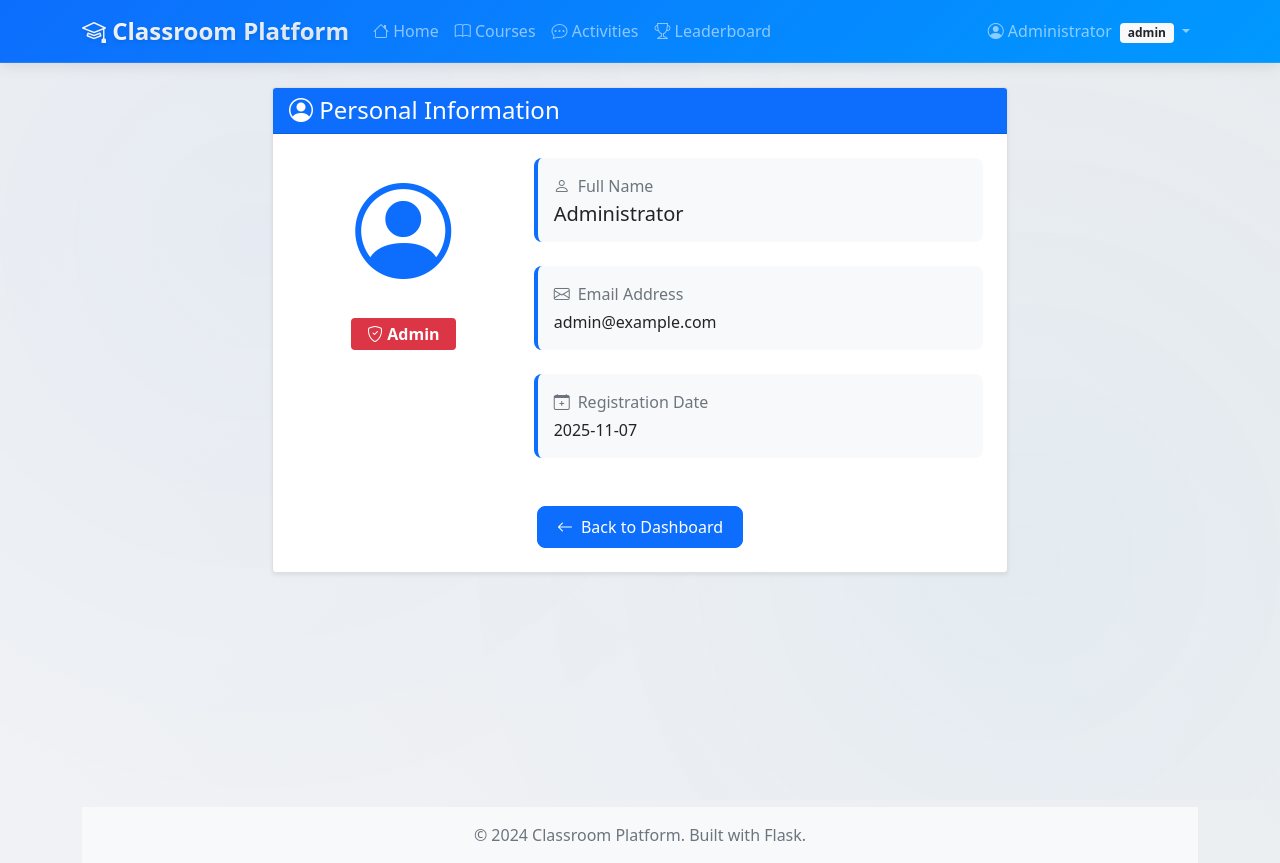
After one commit to COMP5241-2526Sem1/groupproject-team_5, a Flask app: page /profile in a window 1280 px wide. The commit adds this page. Run offline with Flask 3, Linux system fonts and the light colour scheme; a user stored in the database is signed in; some libraries are stand-ins or nearby versions.

Commit message:
Modify the registered student ID issue and add the display information feature

```diff
--- a/app/forms.py
+++ b/app/forms.py
@@ -15,7 +15,7 @@ class RegistrationForm(FlaskForm):
     password = PasswordField('Password', validators=[DataRequired(), Length(min=6)])
     password2 = PasswordField('Confirm Password', validators=[DataRequired(), EqualTo('password')])
     role = SelectField('Role', choices=[('student', 'Student'), ('instructor', 'Instructor')], validators=[DataRequired()])
-    student_id = StringField('Student ID (Required for students)')
+    student_id = StringField('Student ID (Optional for instructors)')
     submit = SubmitField('Register')
 
     def validate_email(self, email):
@@ -24,8 +24,7 @@ class RegistrationForm(FlaskForm):
             raise ValidationError('This email is already registered')
 
     def validate_student_id(self, student_id):
-        if self.role.data == 'student' and not student_id.data:
-            raise ValidationError('Students must provide a student ID')
+        # 只验证重复性，不再要求学生必须输入（会自动生成）
         if student_id.data:
             user = User.query.filter_by(student_id=student_id.data).first()
             if user:
--- a/app/routes/auth.py
+++ b/app/routes/auth.py
@@ -63,13 +63,20 @@ def register():
                 print(f"DEBUG: Captcha expired")
                 return render_template('auth/register.html', form=form)
 
+        # 为学生自动生成学生ID
+        student_id = None
+        if form.role.data == 'student':
+            student_id = User.generate_student_id()
+        elif form.role.data == 'instructor' and form.student_id.data:
+            student_id = form.student_id.data
+
         # 创建用户
         user = User(
             name=form.name.data,
             email=form.email.data,
             password_hash=generate_password_hash(form.password.data),
             role=form.role.data,
-            student_id=form.student_id.data if form.role.data == 'student' else None
+            student_id=student_id
         )
         db.session.add(user)
 
@@ -79,7 +86,10 @@ def register():
 
         # 自动登录用户
         login_user(user, remember=True)
-        flash(f'注册成功！欢迎您，{user.name}！', 'success')
+        if form.role.data == 'student':
+            flash(f'注册成功！欢迎您，{user.name}！您的学号是：{student_id}', 'success')
+        else:
+            flash(f'注册成功！欢迎您，{user.name}！', 'success')
         print(f"DEBUG: User {user.name} registered successfully, redirecting to dashboard")
         return redirect(url_for('main.dashboard'))
     else:
@@ -135,6 +145,12 @@ def send_email_captcha():
     except Exception as e:
         return jsonify({'code': 500, 'message': f'验证码发送失败：{str(e)}'})
 
+@bp.route('/profile')
+@login_required
+def profile():
+    """用户个人信息页面"""
+    return render_template('auth/profile.html', user=current_user)
+
 @bp.route('/logout')
 def logout():
     logout_user()
--- /dev/null
+++ b/templates/auth/profile.html
@@ -0,0 +1,204 @@
+{% extends "base.html" %}
+
+{% block title %}Profile - Classroom Platform{% endblock %}
+
+{% block content %}
+<div class="row justify-content-center">
+    <div class="col-lg-8 col-md-10">
+        <div class="card shadow-sm">
+            <div class="card-header bg-primary text-white">
+                <h4 class="card-title mb-0">
+                    <i class="bi bi-person-circle"></i> Personal Information
+                </h4>
+            </div>
+            <div class="card-body p-4">
+                <div class="row">
+                    <div class="col-md-4 text-center mb-4">
+                        <div class="profile-avatar mb-3">
+                            <i class="bi bi-person-circle text-primary" style="font-size: 6rem;"></i>
+                        </div>
+                        <div class="profile-role">
+                            <span class="badge bg-{% if user.role == 'student' %}success{% elif user.role == 'instructor' %}warning{% else %}danger{% endif %} fs-6 px-3 py-2">
+                                <i class="bi bi-{% if user.role == 'student' %}mortarboard{% elif user.role == 'instructor' %}person-workspace{% else %}shield-check{% endif %}"></i>
+                                {{ user.role.title() }}
+                            </span>
+                        </div>
+                    </div>
+
+                    <div class="col-md-8">
+                        <div class="profile-info">
+                            <div class="info-item mb-4">
+                                <label class="form-label text-muted mb-1">
+                                    <i class="bi bi-person me-2"></i>Full Name
+                                </label>
+                                <div class="info-value">
+                                    <h5 class="mb-0">{{ user.name }}</h5>
+                                </div>
+                            </div>
+
+                            <div class="info-item mb-4">
+                                <label class="form-label text-muted mb-1">
+                                    <i class="bi bi-envelope me-2"></i>Email Address
+                                </label>
+                                <div class="info-value">
+                                    <p class="mb-0 text-dark">{{ user.email }}</p>
+                                </div>
+                            </div>
+
+                            {% if user.student_id %}
+                            <div class="info-item mb-4">
+                                <label class="form-label text-muted mb-1">
+                                    <i class="bi bi-card-text me-2"></i>Student ID
+                                </label>
+                                <div class="info-value">
+                                    <p class="mb-0 text-dark font-monospace">{{ user.student_id }}</p>
+                                </div>
+                            </div>
+                            {% endif %}
+
+                            <div class="info-item mb-4">
+                                <label class="form-label text-muted mb-1">
+                                    <i class="bi bi-calendar-plus me-2"></i>Registration Date
+                                </label>
+                                <div class="info-value">
+                                    <p class="mb-0 text-dark">{{ user.created_at|local_date }}</p>
+                                </div>
+                            </div>
+                        </div>
+                    </div>
+                </div>
+
+                {% if user.role == 'student' %}
+                <hr class="my-4">
+                <div class="student-stats">
+                    <h6 class="text-muted mb-3">
+                        <i class="bi bi-graph-up me-2"></i>Academic Statistics
+                    </h6>
+                    <div class="row text-center">
+                        <div class="col-md-4">
+                            <div class="stat-item">
+                                <div class="stat-icon text-primary mb-2">
+                                    <i class="bi bi-book" style="font-size: 2rem;"></i>
+                                </div>
+                                <div class="stat-number h4">{{ user.enrollments|length }}</div>
+                                <div class="stat-label text-muted">Enrolled Courses</div>
+                            </div>
+                        </div>
+                        <div class="col-md-4">
+                            <div class="stat-item">
+                                <div class="stat-icon text-success mb-2">
+                                    <i class="bi bi-chat-dots" style="font-size: 2rem;"></i>
+                                </div>
+                                <div class="stat-number h4">{{ user.responses|length }}</div>
+                                <div class="stat-label text-muted">Activity Responses</div>
+                            </div>
+                        </div>
+                        <div class="col-md-4">
+                            <div class="stat-item">
+                                <div class="stat-icon text-warning mb-2">
+                                    <i class="bi bi-question-circle" style="font-size: 2rem;"></i>
+                                </div>
+                                <div class="stat-number h4">{{ user.questions|length }}</div>
+                                <div class="stat-label text-muted">Questions Asked</div>
+                            </div>
+                        </div>
+                    </div>
+                </div>
+                {% elif user.role == 'instructor' %}
+                <hr class="my-4">
+                <div class="instructor-stats">
+                    <h6 class="text-muted mb-3">
+                        <i class="bi bi-graph-up me-2"></i>Teaching Statistics
+                    </h6>
+                    <div class="row text-center">
+                        <div class="col-md-4">
+                            <div class="stat-item">
+                                <div class="stat-icon text-primary mb-2">
+                                    <i class="bi bi-book" style="font-size: 2rem;"></i>
+                                </div>
+                                <div class="stat-number h4">{{ user.courses|length }}</div>
+                                <div class="stat-label text-muted">Courses Created</div>
+                            </div>
+                        </div>
+                        <div class="col-md-4">
+                            <div class="stat-item">
+                                <div class="stat-icon text-success mb-2">
+                                    <i class="bi bi-chat-dots" style="font-size: 2rem;"></i>
+                                </div>
+                                <div class="stat-number h4">
+                                    {% set activity_count = 0 %}
+                                    {% for course in user.courses %}
+                                        {% set activity_count = activity_count + course.activities|length %}
+                                    {% endfor %}
+                                    {{ activity_count }}
+                                </div>
+                                <div class="stat-label text-muted">Activities Created</div>
+                            </div>
+                        </div>
+                        <div class="col-md-4">
+                            <div class="stat-item">
+                                <div class="stat-icon text-warning mb-2">
+                                    <i class="bi bi-people" style="font-size: 2rem;"></i>
+                                </div>
+                                <div class="stat-number h4">
+                                    {% set student_count = 0 %}
+                                    {% for course in user.courses %}
+                                        {% set student_count = student_count + course.enrollments|length %}
+                                    {% endfor %}
+                                    {{ student_count }}
+                                </div>
+                                <div class="stat-label text-muted">Total Students</div>
+                            </div>
+                        </div>
+                    </div>
+                </div>
+                {% endif %}
+
+                <div class="mt-4 text-center">
+                    <a href="{{ url_for('main.dashboard') }}" class="btn btn-primary">
+                        <i class="bi bi-arrow-left me-2"></i>Back to Dashboard
+                    </a>
+                </div>
+            </div>
+        </div>
+    </div>
+</div>
+
+<style>
+.profile-avatar {
+    transition: transform 0.3s ease;
+}
+.profile-avatar:hover {
+    transform: scale(1.05);
+}
+
+.info-item {
+    padding: 1rem;
+    background: #f8f9fa;
+    border-radius: 0.5rem;
+    border-left: 4px solid #0d6efd;
+}
+
+.info-value h5, .info-value p {
+    font-weight: 500;
+}
+
+.stat-item {
+    padding: 1rem;
+    background: #fff;
+    border-radius: 0.5rem;
+    box-shadow: 0 2px 4px rgba(0,0,0,0.05);
+    transition: all 0.3s ease;
+}
+
+.stat-item:hover {
+    transform: translateY(-2px);
+    box-shadow: 0 4px 8px rgba(0,0,0,0.1);
+}
+
+.stat-number {
+    color: #0d6efd;
+    font-weight: 600;
+}
+</style>
+{% endblock %}
--- a/templates/base.html
+++ b/templates/base.html
@@ -412,6 +412,10 @@
                                 <span class="badge bg-light text-dark ms-1">{{ current_user.role }}</span>
                             </a>
                             <ul class="dropdown-menu">
+                                <li><a class="dropdown-item" href="{{ url_for('auth.profile') }}">
+                                    <i class="bi bi-person"></i> Profile
+                                </a></li>
+                                <li><hr class="dropdown-divider"></li>
                                 <li><a class="dropdown-item" href="{{ url_for('auth.logout') }}">
                                     <i class="bi bi-box-arrow-right"></i> Logout
                                 </a></li>
```
Also changed, not shown: add_response_fields_migration.py (+23 -3 lines), app/models.py (+21 -0 lines), requirements.txt (+7 -0 lines), templates/auth/register.html (+15 -2 lines).
